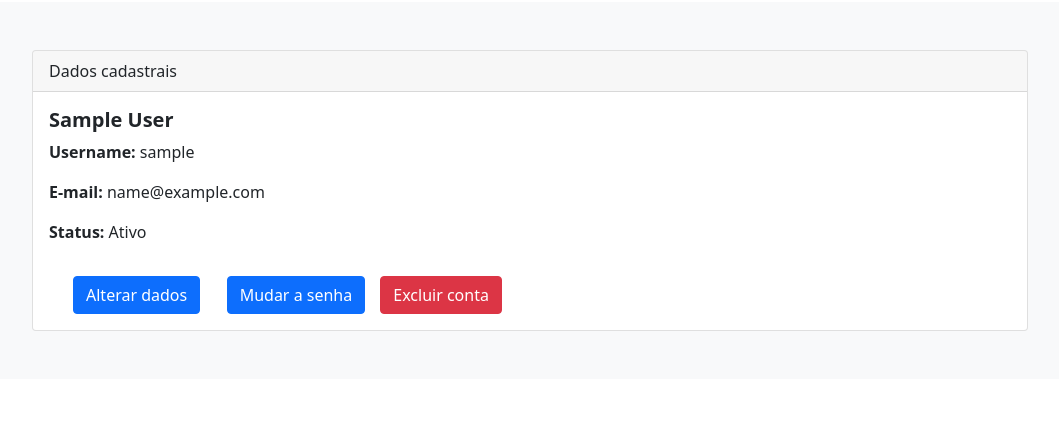
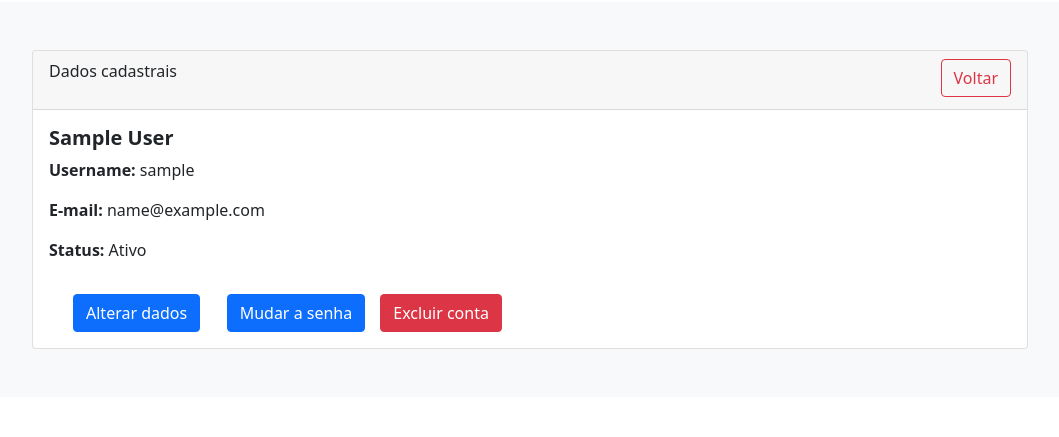
Before and after one commit to NascimentoFrancisco/task_manager, a Django app: page /accounts/ in a window 1280 px wide. Shown: the part 70-507 px from the top of the page, without its empty margins (110-1169 px from the left). Run offline with Django 4.2, Linux system fonts and the light colour scheme; the visitor is signed in with stand-in values (Sample User, id 1); some libraries are stand-ins or nearby versions.

Commit message:
Ajustes no front-end
Inserindo botões cancelar/voltar nos formulários

```diff
--- a/core/settings.py
+++ b/core/settings.py
@@ -116,7 +116,7 @@ AUTH_PASSWORD_VALIDATORS = [
 
 LANGUAGE_CODE = 'pt-br'
 
-TIME_ZONE = 'UTC'
+TIME_ZONE = 'America/Sao_Paulo'
 
 USE_I18N = True
 
--- a/templates/accounts/create.html
+++ b/templates/accounts/create.html
@@ -7,6 +7,9 @@
         <div class="form-group">
             {{form|crispy}}
         </div>
-        <button type="submit" class="save btn btn-success ">Salvar</button>
+        <div class="d-flex justify-content-end">
+            <a class="btn-lg btn-default text-danger" href="javascript:history.back()">Cancelar</a>
+            <button type="submit" class="save btn-lg btn-success">Salvar</button>
+        </div>
     </form>
 {% endblock %}
--- a/templates/accounts/profile.html
+++ b/templates/accounts/profile.html
@@ -1,8 +1,13 @@
 {% extends 'base.html' %}
 {% block container %}
     <div class="card">
-        <div class="card-header">
+        <div class="card-header container d-flex justify-content-between">
           Dados cadastrais
+          <div>
+            <div class="form-group mt-0 mb-1">
+              <a class="btn btn-outline-danger" href="javascript:history.back()">Voltar</a>
+            </div>
+          </div>
         </div>
         <div class="card-body">
           <h5 class="card-title"><b>{{ user.name }}</b></h5>
--- a/templates/tasks/finish.html
+++ b/templates/tasks/finish.html
@@ -9,5 +9,8 @@
             {{form|crispy}}
         </div>
         <button type="submit" class="save btn btn-success ">Confirmar</button>
+        <a href="javascript:history.back()">
+            <button type="button" class="btn btn-outline-danger">Cancelar</button>
+        </a>
     </form>
 {% endblock %}
--- a/templates/tasks/list.html
+++ b/templates/tasks/list.html
@@ -37,9 +37,9 @@
       </p>
       <p class="card-text"> <b>Periodo:</b>
         {% if task.status %}
-          De {{task.creation_date|date:"d/m/Y" }} a {{task.date_conclusion|date:"d/m/Y" }}.
+          De {{task.creation_date|date:"d/m/Y H:i" }} a {{task.date_conclusion|date:"d/m/Y H:i" }}.
         {% else %}
-          De {{task.creation_date|date:"d/m/Y" }} até agora.
+          De {{task.creation_date|date:"d/m/Y H:i" }} até agora.
         {% endif %}
       </p>
 
```
Also changed, not shown: templates/tasks/create.html (+10 -1 lines).
